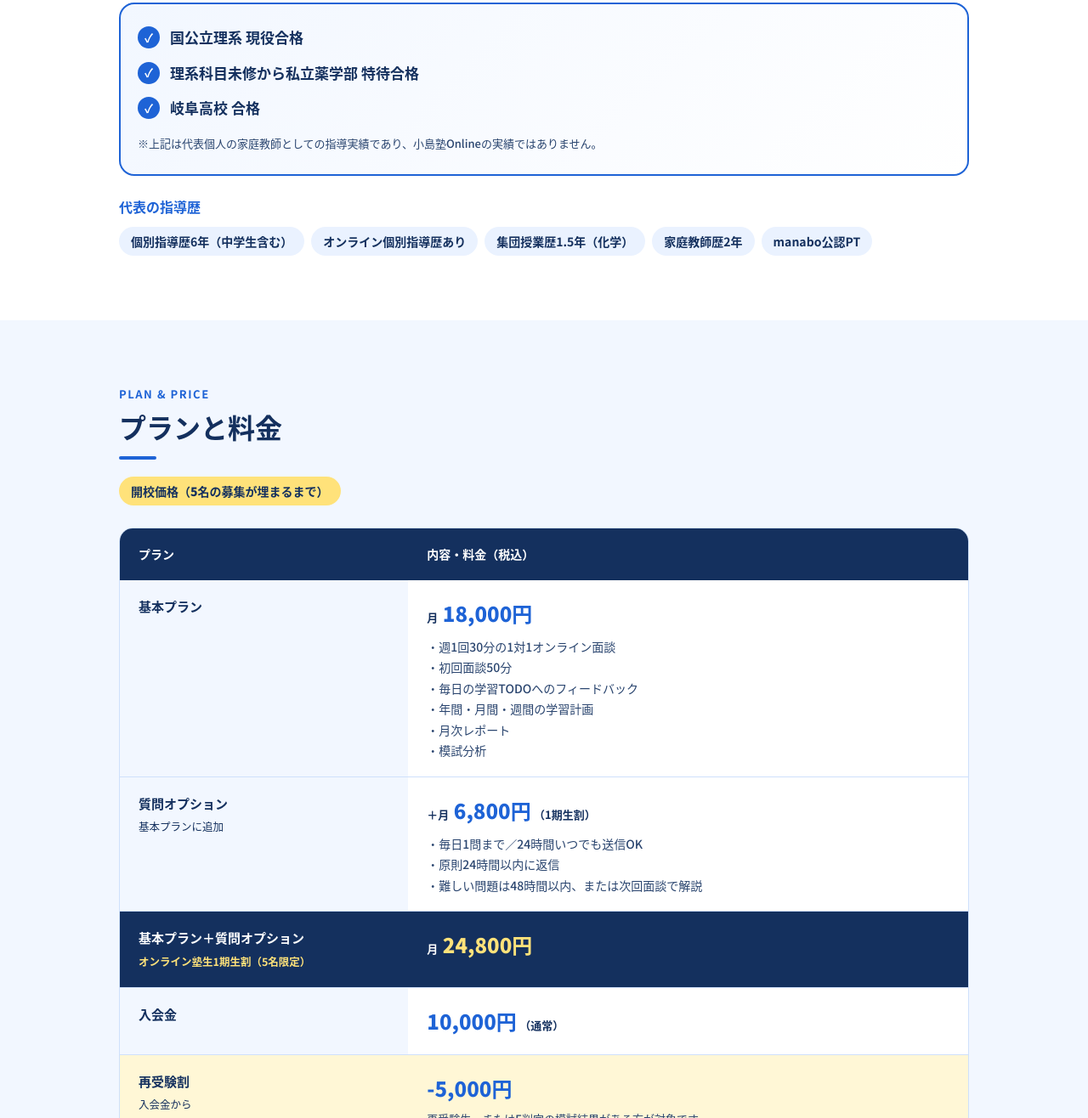
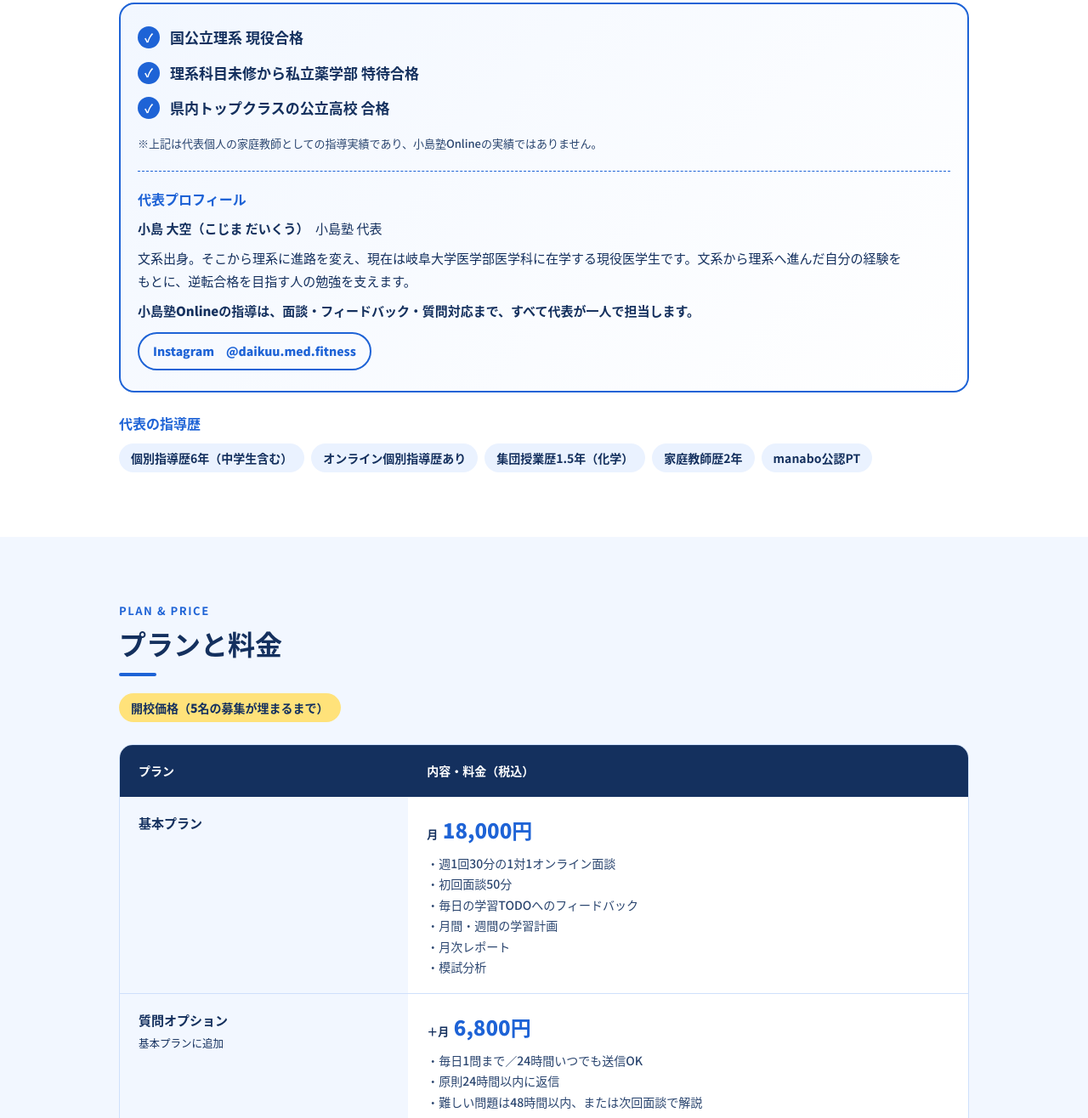
Before and after one commit to kojimajuku/kojimajuku-online, a plain HTML site: page index.html in a window 1280 px wide. Shown: the part 2092-3408 px from the top of the page at 85% size. Drawn offline with Linux system fonts and the light colour scheme.

Commit message:
実績表記・割引名・代表プロフィール・学習計画の修正

```diff
--- a/index.html
+++ b/index.html
@@ -80,6 +80,11 @@ h2.title::after{content:"";display:block;width:44px;height:4px;border-radius:2px
 .track ul{list-style:none;display:grid;gap:12px}
 .track li{display:flex;gap:12px;align-items:flex-start;font-size:17px;font-weight:900}
 .track li::before{content:"✓";flex:none;width:26px;height:26px;border-radius:50%;background:var(--blue);color:#fff;font-size:14px;display:flex;align-items:center;justify-content:center;margin-top:2px}
+.prof{margin-top:20px;padding-top:18px;border-top:1.5px dashed var(--blue);font-size:15px;line-height:1.8}
+.prof .pt{font-weight:900;color:var(--blue);font-size:16px;margin-bottom:6px}
+.prof p{margin-bottom:8px}
+.prof .solo{font-weight:900}
+.prof .insta{display:inline-block;margin-top:4px;padding:8px 16px;border-radius:999px;border:2px solid var(--blue);color:var(--blue);font-weight:900;text-decoration:none;font-size:14px}
 .track .nt{margin-top:16px;font-size:13px;color:var(--text);font-weight:500}
 .career{margin-top:22px}
 .career h3{font-size:16px;font-weight:900;color:var(--blue)}
@@ -192,7 +197,7 @@ footer b{color:#fff;font-size:15px}
   <h2 class="title">こんな方へ</h2>
   <p class="lead">小島塾Onlineは、逆転合格を目指す高校生・高卒生のためのオンライン個別指導です。</p>
   <div class="grid g3">
-   <div class="card"><h3>逆転合格を目指したい</h3><p>志望校合格に向けた年間・月間・週間の学習計画をつくり、毎日の学習を支えます。</p></div>
+   <div class="card"><h3>逆転合格を目指したい</h3><p>志望校合格に向けた月間・週間の学習計画をつくり、毎日の学習を支えます。</p></div>
    <div class="card"><h3>文系から理系へ（理転）</h3><p>理系科目が未修でも歓迎です。文系出身の代表が、つまずきやすい点に寄り添います。</p></div>
    <div class="card"><h3>進学校以外に通っている</h3><p>進学校以外に通っている方も歓迎です。毎日の学習をオンラインで支えます。</p></div>
   </div>
@@ -206,7 +211,7 @@ footer b{color:#fff;font-size:15px}
   <p class="lead">一般的な個別指導との違いは、次の3つです。</p>
   <div class="cmp">
    <div class="row"><h3>① 毎日の学習TODOにフィードバック</h3>
-    <div class="cols"><div class="c a"><span class="t">一般的な指導</span>面談や授業の日だけ関わり、次の指導まで間が空きがち。</div><div class="c b"><span class="t">小島塾Online</span>毎日の学習TODOにフィードバック。年間・月間・週間の学習計画、月次レポート、模試分析で学習を支えます。</div></div></div>
+    <div class="cols"><div class="c a"><span class="t">一般的な指導</span>面談や授業の日だけ関わり、次の指導まで間が空きがち。</div><div class="c b"><span class="t">小島塾Online</span>毎日の学習TODOにフィードバック。月間・週間の学習計画、月次レポート、模試分析で学習を支えます。</div></div></div>
    <div class="row"><h3>② 文系 → 医学部の実体験</h3>
     <div class="cols"><div class="c a"><span class="t">一般的な指導</span>得意な人の勉強法を、そのまま伝える指導になりがち。</div><div class="c b"><span class="t">小島塾Online</span>代表は文系出身で、現役の医学生（岐阜大学医学部）。文系から理系へ進んだ実体験をもとに指導します。</div></div></div>
    <div class="row"><h3>③ 豊富な指導歴</h3>
@@ -220,8 +225,15 @@ footer b{color:#fff;font-size:15px}
   <div class="eyebrow">TRACK RECORD</div>
   <h2 class="title">代表の家庭教師としての指導実績（2025年度）</h2>
   <div class="track">
-   <ul><li>国公立理系 現役合格</li><li>理系科目未修から私立薬学部 特待合格</li><li>岐阜高校 合格</li></ul>
+   <ul><li>国公立理系 現役合格</li><li>理系科目未修から私立薬学部 特待合格</li><li>県内トップクラスの公立高校 合格</li></ul>
    <p class="nt">※上記は代表個人の家庭教師としての指導実績であり、小島塾Onlineの実績ではありません。</p>
+   <div class="prof">
+    <div class="pt">代表プロフィール</div>
+    <p><b>小島 大空（こじま だいくう）</b>　小島塾 代表</p>
+    <p>文系出身。そこから理系に進路を変え、現在は岐阜大学医学部医学科に在学する現役医学生です。文系から理系へ進んだ自分の経験をもとに、逆転合格を目指す人の勉強を支えます。</p>
+    <p class="solo">小島塾Onlineの指導は、面談・フィードバック・質問対応まで、すべて代表が一人で担当します。</p>
+    <a class="insta" href="https://www.instagram.com/daikuu.med.fitness/" target="_blank" rel="noopener">Instagram　@daikuu.med.fitness</a>
+   </div>
   </div>
   <div class="career">
    <h3>代表の指導歴</h3>
@@ -241,17 +253,17 @@ footer b{color:#fff;font-size:15px}
     <tbody>
      <tr><th>基本プラン</th><td><!-- EDIT-PRICE-BASE: 基本プランの月額（18,000円）。ここと「無料体験の流れ」の2か所 -->
       <span class="price"><small>月</small> <span class="p-base">18,000</span>円</span>
-      <ul><li>週1回30分の1対1オンライン面談</li><li>初回面談50分</li><li>毎日の学習TODOへのフィードバック</li><li>年間・月間・週間の学習計画</li><li>月次レポート</li><li>模試分析</li></ul></td></tr>
-     <tr><th>質問オプション<br><small style="font-weight:500">基本プランに追加</small></th><td><span class="price"><small>＋月</small> 6,800円</span> <small style="font-weight:700;font-size:13px">（1期生割）</small>
+      <ul><li>週1回30分の1対1オンライン面談</li><li>初回面談50分</li><li>毎日の学習TODOへのフィードバック</li><li>月間・週間の学習計画</li><li>月次レポート</li><li>模試分析</li></ul></td></tr>
+     <tr><th>質問オプション<br><small style="font-weight:500">基本プランに追加</small></th><td><span class="price"><small>＋月</small> 6,800円</span>
       <ul><li>毎日1問まで／24時間いつでも送信OK</li><li>原則24時間以内に返信</li><li>難しい問題は48時間以内、または次回面談で解説</li></ul></td></tr>
      <tr class="set"><th>基本プラン＋質問オプション<br><small style="font-weight:700;color:var(--gold)">オンライン塾生1期生割（5名限定）</small></th><td><span class="price"><small>月</small> 24,800円</span></td></tr>
      <tr><th>入会金</th><td><span class="price">10,000円</span> <small style="font-weight:700;font-size:13px">（通常）</small></td></tr>
-     <tr class="disc"><th>再受験割<br><small style="font-weight:500">入会金から</small></th><td><span class="price">-5,000円</span><div class="after2">再受験生、またはE判定の模試結果がある方が対象です。</div></td></tr>
+     <tr class="disc"><th>逆転合格割<br><small style="font-weight:500">入会金から</small></th><td><span class="price">-5,000円</span><div class="after2">再受験生、または現在E判定の方が対象です。</div></td></tr>
     </tbody>
    </table>
   </div>
   <ul class="pnote">
-   <li>表示はすべて税込価格です。質問オプションの+6,800円は1期生割の価格です。</li>
+   <li>表示はすべて税込価格です。</li>
    <li>質問オプションは基本プランのみ追加できます（単独では申し込めません）。</li>
    <li>参考書は実費（生徒負担）です。</li>
    <li>指導科目は英語・数学・化学・生物です。学習相談は全科目に対応します。</li>
@@ -281,7 +293,7 @@ footer b{color:#fff;font-size:15px}
   <div class="steps h">
    <div class="step"><div class="n">1</div><div><h3>LINEで連絡</h3><p>下のボタンまたはQRコードから、「オンライン体験希望」と送ってください。</p></div></div>
    <div class="step"><div class="n">2</div><div><h3>30分のオンライン面談（無料）</h3><p>代表と1対1で面談します。</p></div></div>
-   <div class="step"><div class="n">3</div><div><h3>ご希望の方は入会</h3><p>入会金は10,000円（再受験割 -5,000円）、基本プランは月18,000円（いずれも税込）です。</p></div></div>
+   <div class="step"><div class="n">3</div><div><h3>ご希望の方は入会</h3><p>入会金は10,000円（逆転合格割 -5,000円）、基本プランは月18,000円（いずれも税込）です。</p></div></div>
   </div>
  </div>
 </section>
```
